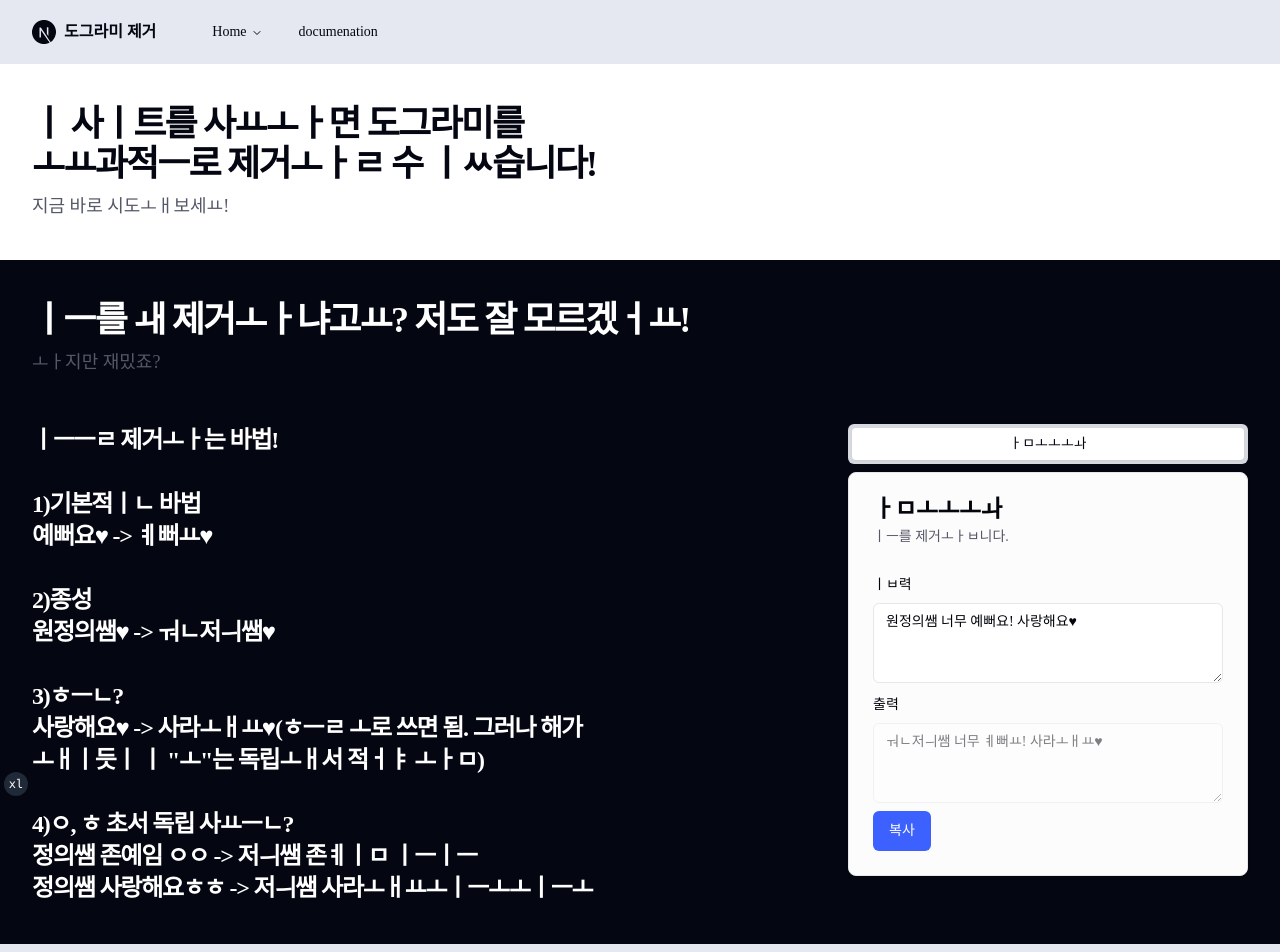
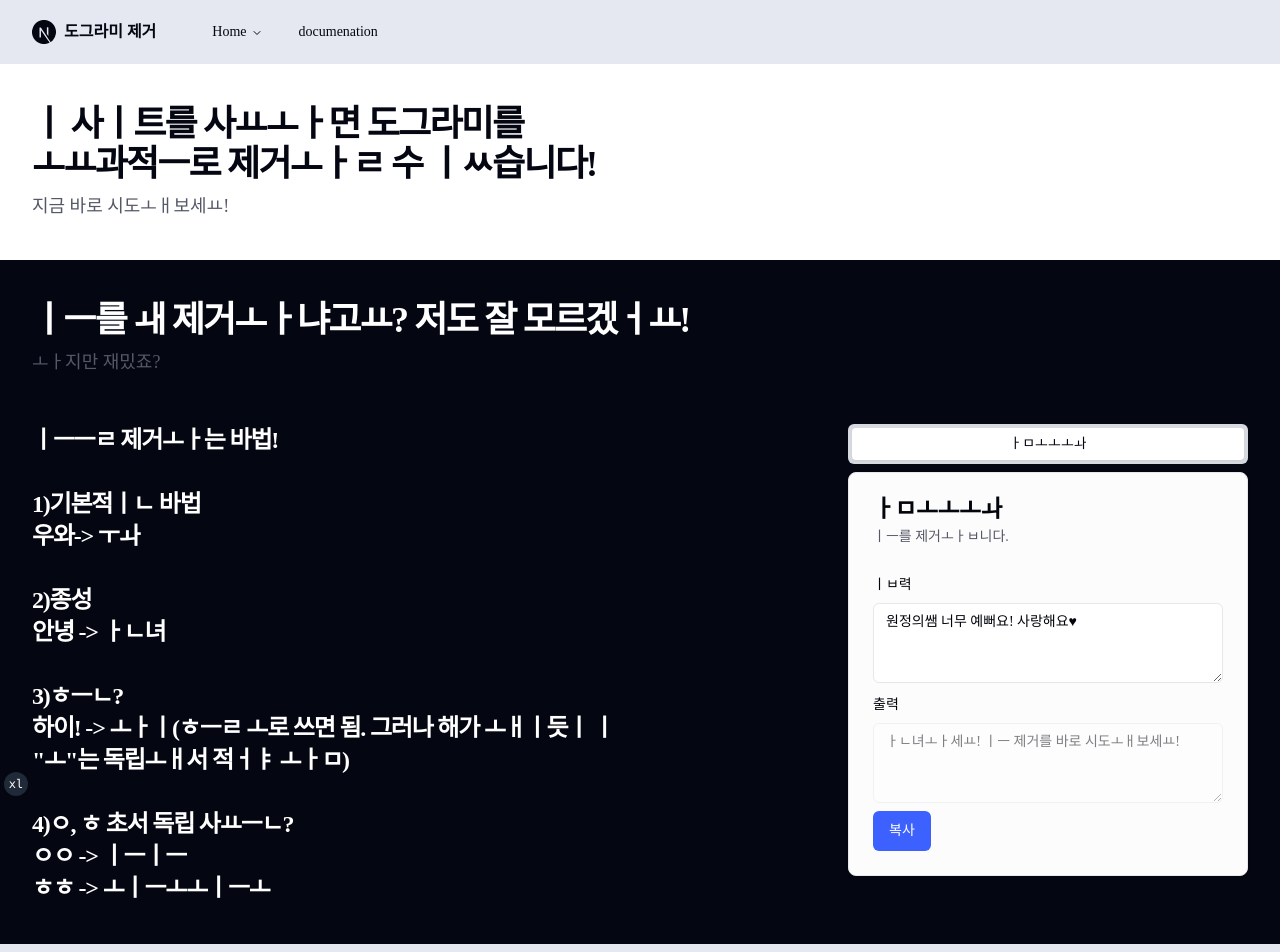
Before and after one commit to MicKoreaYoutube/no-ieung, a Next.js app: page / in a window 1280 px wide. Shown: the top 952 px of the page. Built offline with nearby package versions, Linux system fonts and the light colour scheme; a web font is replaced by a local one.

Commit message:
예시 업데이트ㅡ

```diff
--- a/app/page.tsx
+++ b/app/page.tsx
@@ -36,7 +36,7 @@
 
   const classToAdd = "animate__fadeInUp"
 
-  const [result, setResult] = useState("ㅝㄴ저ㅢ쌤 너무 ㅖ뻐ㅛ! 사라ㅗㅐㅛ♥")
+  const [result, setResult] = useState("ㅏㄴ녀ㅗㅏ세ㅛ! ㅣㅡ 제거를 바로 시도ㅗㅐ보세ㅛ!")
 
   const excludeIeungSchema = z.object({
     text: z.string({
@@ -47,7 +47,7 @@
   const form = useForm<z.infer<typeof excludeIeungSchema>>({
     resolver: zodResolver(excludeIeungSchema),
     defaultValues: {
-      text: "원정의쌤 너무 예뻐요! 사랑해요♥"
+      text: "안녕하세요! 이응 제거를 바로 시도해보세요!"
     }
   })
 
@@ -64,17 +64,17 @@
   const how_to_excludeIeung = `ㅣㅡㅡㄹ 제거ㅗㅏ는 바법!
 
   1)기본적ㅣㄴ 바법
-  예뻐요♥ -> ㅖ뻐ㅛ♥
+  우와-> ㅜㅘ
 
   2)종성
-  원정의쌤♥ -> ㅝㄴ저ㅢ쌤♥
+  안녕 -> ㅏㄴ녀
 
   3)ㅎㅡㄴ?
-  사랑해요♥ -> 사라ㅗㅐㅛ♥(ㅎㅡㄹ ㅗ로 쓰면 됨. 그러나 해가 ㅗㅐㅣ듯ㅣ ㅣ "ㅗ"는 독립ㅗㅐ서 적ㅓㅑ ㅗㅏㅁ)
+  하이! -> ㅗㅏㅣ(ㅎㅡㄹ ㅗ로 쓰면 됨. 그러나 해가 ㅗㅐㅣ듯ㅣ ㅣ "ㅗ"는 독립ㅗㅐ서 적ㅓㅑ ㅗㅏㅁ)
 
   4)ㅇ, ㅎ 초서 독립 사ㅛㅡㄴ?
-  정의쌤 존예임 ㅇㅇ -> 저ㅢ쌤 존ㅖㅣㅁ ㅣㅡㅣㅡ
-  정의쌤 사랑해요ㅎㅎ -> 저ㅢ쌤 사라ㅗㅐㅛㅗㅣㅡㅗㅗㅣㅡㅗ`
+  ㅇㅇ -> ㅣㅡㅣㅡ
+  ㅎㅎ -> ㅗㅣㅡㅗㅗㅣㅡㅗ`
 
   return (
     <>
```
